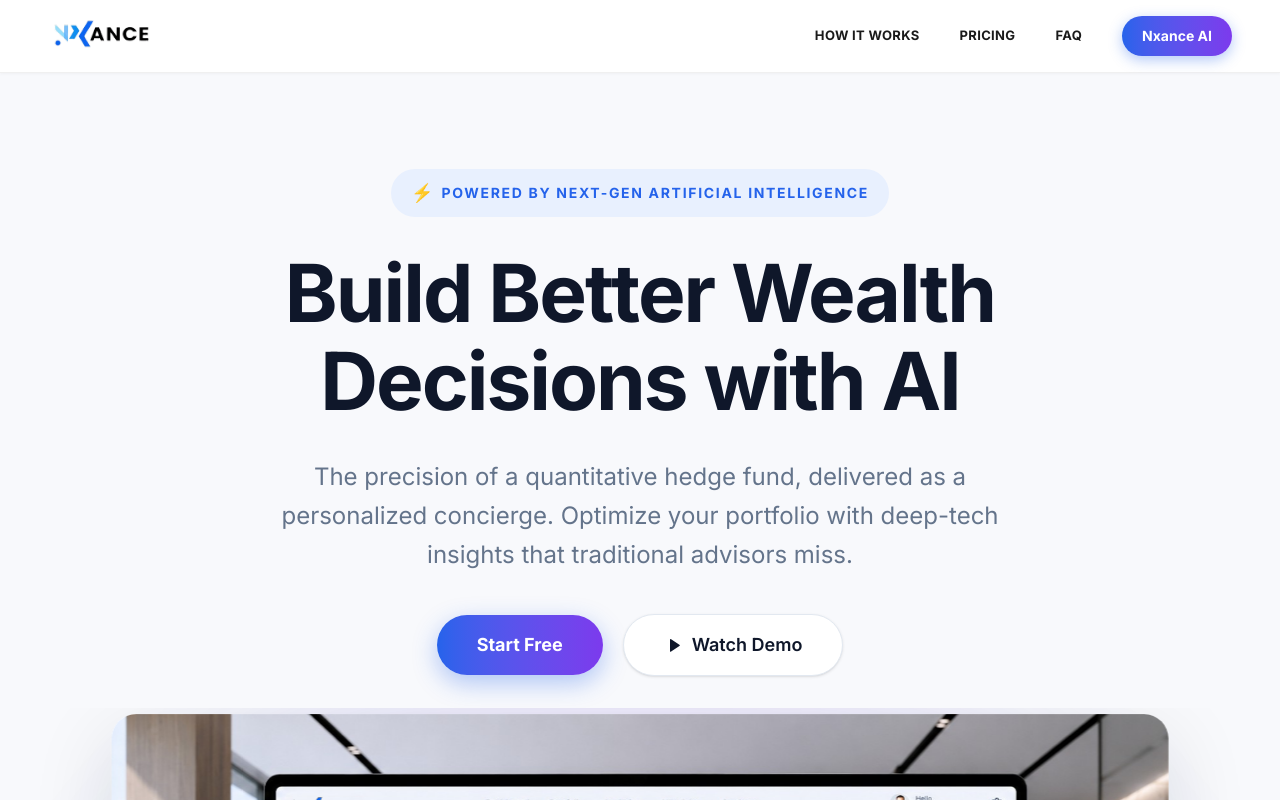
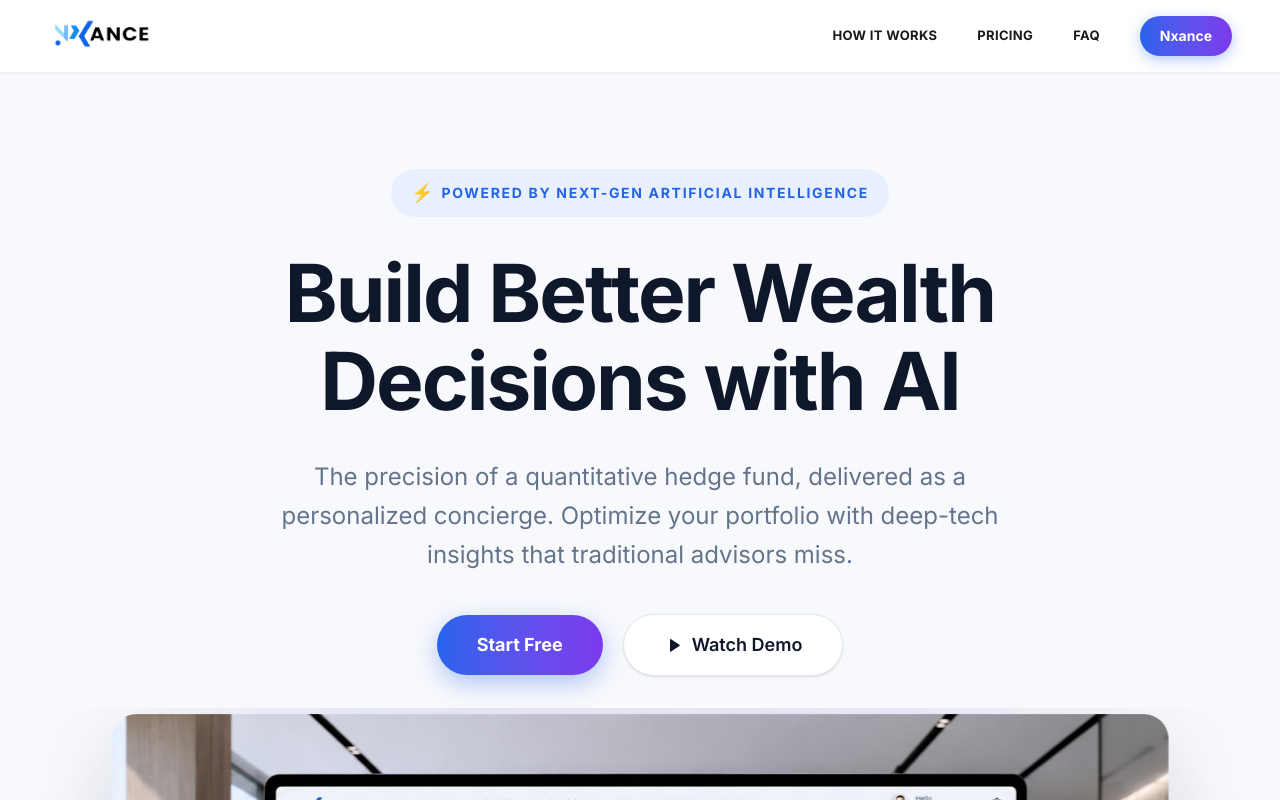
Before and after one commit to RaghavKripasthya/NxanceMVP-, a Next.js app: page / in a window 1280 px wide. Shown: the top 800 px of the page. Built offline with nearby package versions, Linux system fonts and the light colour scheme.

Commit message:
nxnaceairm

```diff
--- a/src/components/Navbar.tsx
+++ b/src/components/Navbar.tsx
@@ -35,7 +35,7 @@ export default function Navbar() {
               href="#"
               className="rounded-full bg-gradient-to-r from-[#2563eb] to-[#7c3aed] px-3.5 py-2 text-[11px] font-bold text-white shadow-[0_4px_14px_rgba(37,99,235,0.35)] transition-transform hover:scale-[1.02] active:scale-[0.98] sm:px-5 sm:py-2.5 sm:text-sm"
             >
-              Nxance AI
+              Nxance
             </Link>
           </div>
         </nav>
```
